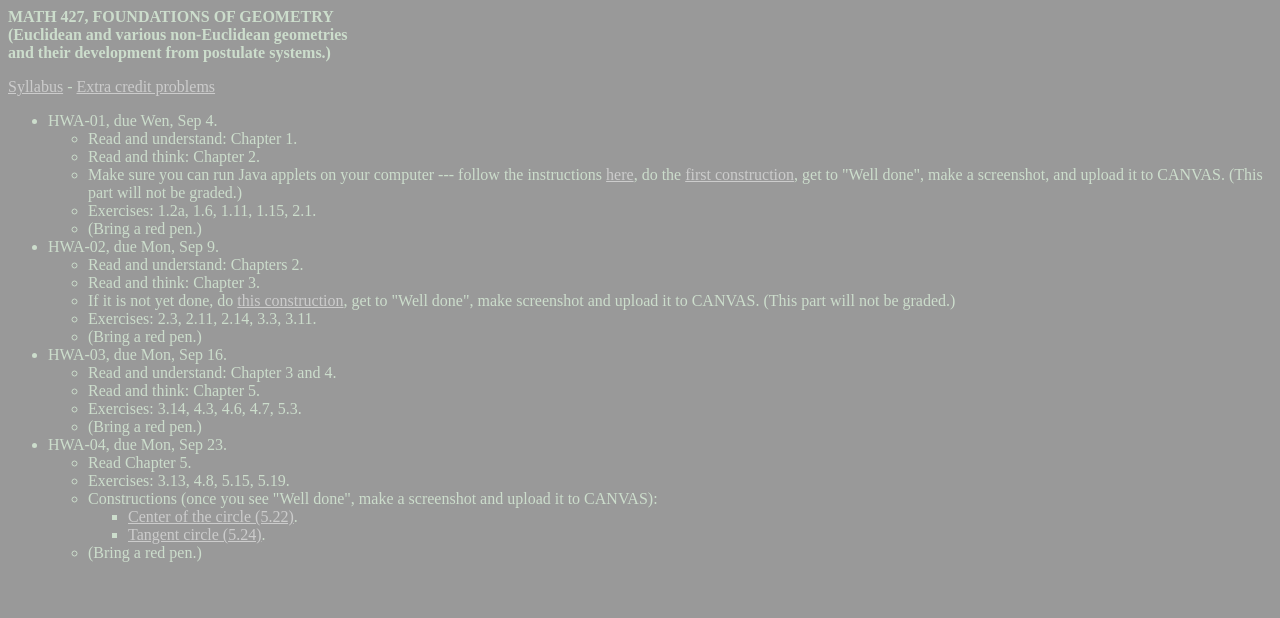
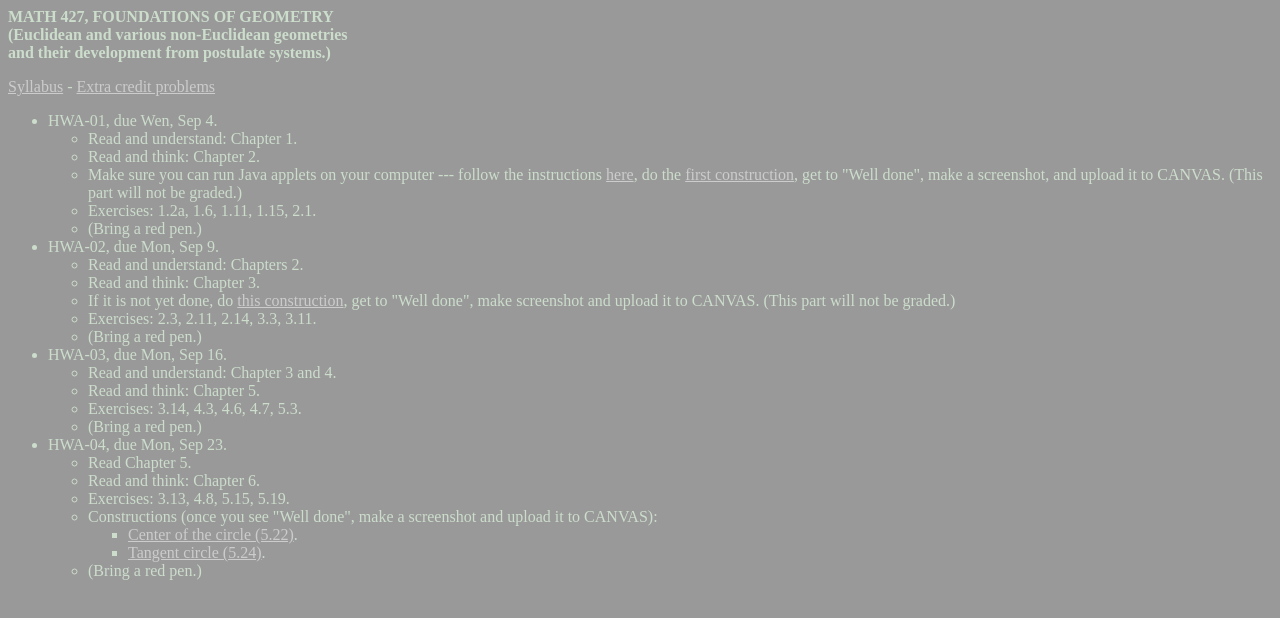
Before and after one commit to anton-petrunin/427, a plain HTML site: page index.html in a window 1280 px wide. Drawn offline with nearby package versions, Linux system fonts and the light colour scheme; some packages are replaced by stand-ins of ours.

Commit message:
+Read and think

```diff
--- a/index.html
+++ b/index.html
@@ -55,6 +55,7 @@ and their development from postulate systems.)</b>
 <li> HWA-04, due Mon, Sep 23.
 <ul>
 <li> Read Chapter 5.</li>
+<li> Read and think: Chapter 6.</li>
 <li> Exercises: 3.13, 4.8, 5.15, 5.19.</li>
 <li> Constructions (once you see "Well done", make a screenshot and upload it to CANVAS):
 <ul>
```
